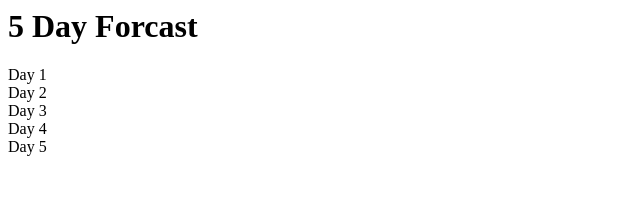
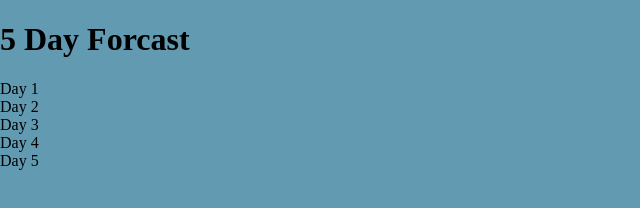
Before and after one commit to sampaul10/5-Day-Forcast, a plain HTML site: page index.html in a window 1280 px wide. Shown: the whole page, without its empty margins (0-640 px from the left). Drawn offline with Linux system fonts and the light colour scheme.

Commit message:
added css

```diff
--- a/Assets/css/style.css
+++ b/Assets/css/style.css
@@ -0,0 +1,8 @@
+body {
+    margin: 0;
+    display: flex;
+    flex-direction: column;
+    min-height: 100vh;
+    justify-content: flex-start;
+    background: rgb(98, 154, 177);
+  }
--- a/index.html
+++ b/index.html
@@ -3,6 +3,7 @@
     <meta charset="UTF-8">
     <meta http-equiv="X-UA-Compatible" content="IE=edge">
     <meta name="viewport" content="width=device-width, initial-scale=1.0">
+    <link rel="stylesheet" type="text/css" href="./Assets/css/style.css" />
     <title>5 Day Forcast</title>
 </head>
 <body>
@@ -31,5 +32,6 @@
           <div class="large-font word-blanks">Day 5</div>
         </div>
       </section>
+      <script src="Assets/js/script.js"></script>
 </body>
 </html>
```
